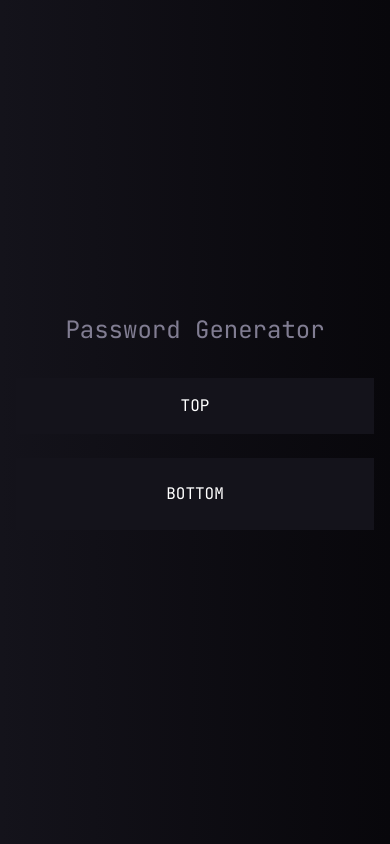
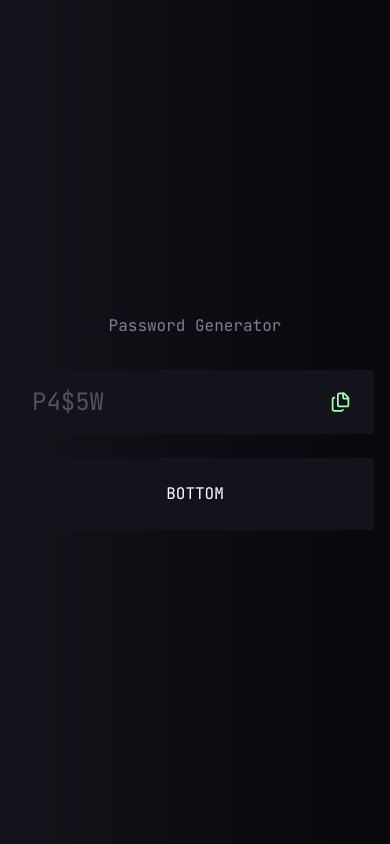
Before and after one commit to kamil-naskret-dev/LockSmith, a React (Vite) app: page / in a window 390 px wide. Built offline with nearby package versions, Linux system fonts and the light colour scheme.

Commit message:
feat: password readable with copying
Setup password readable feature with copying functionality.
Includes responsive design and accessibility improvements.

```diff
--- a/src/App.tsx
+++ b/src/App.tsx
@@ -1,11 +1,17 @@
+import { PasswordReadable } from "./features/password/PasswordReadable/PasswordReadable";
+
 export const App = () => {
   return (
     <main className="min-h-screen flex items-center justify-center bg-linear-to-r from-ds-primary-900 to-ds-primary-950 text-white px-4">
       <div className="w-full max-w-135 text-center flex flex-col gap-8">
-        <h1 className="text-ds-gray-600 text-2xl">Password Generator</h1>
+        <h1 className="text-ds-gray-600 text-base sm:text-2xl">
+          Password Generator
+        </h1>
         <section className="flex flex-col gap-6">
-          <div className="px-8 py-4 bg-ds-primary-800">TOP</div>
-          <form className="px-8 py-6 bg-ds-primary-800">BOTTOM</form>
+          <div className="px-4 sm:px-8 py-4 bg-ds-primary-800">
+            <PasswordReadable />
+          </div>
+          <form className="px-4 sm:px-8 py-6 bg-ds-primary-800">BOTTOM</form>
         </section>
       </div>
     </main>
--- a/src/components/ui/button/button.tsx
+++ b/src/components/ui/button/button.tsx
@@ -5,7 +5,7 @@ import { Slot } from "radix-ui";
 import { cn } from "@/lib/utils";
 
 const buttonVariants = cva(
-  "inline-flex items-center justify-center gap-2 whitespace-nowrap rounded-md text-sm font-medium transition-all disabled:pointer-events-none disabled:opacity-50 [&_svg]:pointer-events-none [&_svg:not([class*='size-'])]:size-4 shrink-0 [&_svg]:shrink-0 outline-none focus-visible:border-ring focus-visible:ring-ring/50 focus-visible:ring-[3px] aria-invalid:ring-destructive/20 dark:aria-invalid:ring-destructive/40 aria-invalid:border-destructive",
+  "inline-flex cursor-pointer items-center justify-center gap-2 whitespace-nowrap rounded-md text-sm font-medium transition-all disabled:pointer-events-none disabled:opacity-50 [&_svg]:pointer-events-none  shrink-0 [&_svg]:shrink-0 outline-none focus-visible:border-ring focus-visible:ring-ring/50 focus-visible:ring-[3px] aria-invalid:ring-destructive/20 dark:aria-invalid:ring-destructive/40 aria-invalid:border-destructive",
   {
     variants: {
       variant: {
@@ -19,6 +19,8 @@ const buttonVariants = cva(
         ghost:
           "hover:bg-accent hover:text-accent-foreground dark:hover:bg-accent/50",
         link: "text-primary underline-offset-4 hover:underline",
+        naked:
+          "flex items-center justify-center bg-transparent hover:bg-transparent  focus-visible:ring-0  focus-visible:[&_*]:text-white hover:[&_*]:text-white",
       },
       size: {
         default: "h-9 px-4 py-2 has-[>svg]:px-3",
@@ -29,6 +31,7 @@ const buttonVariants = cva(
         "icon-xs": "size-6 rounded-md [&_svg:not([class*='size-'])]:size-3",
         "icon-sm": "size-8",
         "icon-lg": "size-10",
+        "icon-only": "size-9 p-0",
       },
     },
     defaultVariants: {
--- /dev/null
+++ b/src/components/ui/input/input.tsx
@@ -0,0 +1,20 @@
+import * as React from "react";
+
+import { cn } from "@/lib/utils";
+
+function Input({ className, type, ...props }: React.ComponentProps<"input">) {
+  return (
+    <input
+      type={type}
+      data-slot="input"
+      className={cn(
+        "text-2xl sm:text-[2rem] text-ds-gray-700 caret-transparent file:text-foreground placeholder:text-muted-foreground  selection:text-primary-foreground dark:bg-input/30 h-8 sm:h-10.5 w-full min-w-0 rounded-md  bg-transparent  shadow-xs transition-[color,box-shadow] outline-none file:inline-flex file:h-7 file:border-0 file:bg-transparent file:text-sm file:font-medium disabled:pointer-events-none disabled:cursor-not-allowed disabled:opacity-50",
+        "aria-invalid:ring-destructive/20 dark:aria-invalid:ring-destructive/40 aria-invalid:border-destructive",
+        className,
+      )}
+      {...props}
+    />
+  );
+}
+
+export { Input };
--- /dev/null
+++ b/src/features/password/PasswordReadable/PasswordReadable.tsx
@@ -0,0 +1,21 @@
+import { Input } from "@/components/ui/input/input";
+import { PasswordCopy } from "../subcomponents/PasswordCopy";
+
+export const PasswordReadable = () => {
+  const password = "P4$5W";
+
+  return (
+    <div className="relative">
+      <label htmlFor="generated-password" className="sr-only">
+        Generated password
+      </label>
+      <Input
+        id="generated-password"
+        readOnly
+        value={password}
+        className="pr-14"
+      />
+      <PasswordCopy password={password} />
+    </div>
+  );
+};
--- /dev/null
+++ b/src/features/password/subcomponents/CopiedPassword.tsx
@@ -0,0 +1,12 @@
+export const CopiedPassword = () => {
+  return (
+    <div className="pl-4 absolute right-full h-full mr-3 flex items-center justify-center bg-ds-primary-800">
+      <span
+        className="whitespace-nowrap text-ds-accent-400 uppercase text-lg"
+        aria-hidden="true"
+      >
+        Copied
+      </span>
+    </div>
+  );
+};
--- /dev/null
+++ b/src/features/password/subcomponents/PasswordCopy.tsx
@@ -0,0 +1,45 @@
+import { Button } from "@/components/ui/button/button";
+import { useClipboard } from "@/hooks/useClipboard";
+import { Files } from "lucide-react";
+import { CopiedPassword } from "./CopiedPassword";
+
+type PasswordCopyProps = {
+  password: string;
+};
+
+const RESET_TIMEOUT = 2000;
+
+export const PasswordCopy = ({ password }: PasswordCopyProps) => {
+  const { copied, copy } = useClipboard({ resetAfter: RESET_TIMEOUT });
+
+  const handleClick = () => {
+    copy(password);
+  };
+
+  return (
+    <>
+      <div className="absolute inset-y-0 right-0 flex items-center">
+        <Button
+          size="icon-only"
+          variant="naked"
+          aria-label={copied ? "Password copied" : "Copy password"}
+          type="button"
+          disabled={!password}
+          onClick={handleClick}
+          className="relative overflow-visible"
+        >
+          {copied && <CopiedPassword />}
+          <Files className="text-ds-accent-400 w-5.25 h-6" aria-hidden="true" />
+        </Button>
+      </div>
+      <div
+        role="status"
+        aria-live="polite"
+        aria-atomic="true"
+        className="sr-only"
+      >
+        {copied && "Password copied to clipboard"}
+      </div>
+    </>
+  );
+};
--- /dev/null
+++ b/src/hooks/useClipboard.ts
@@ -0,0 +1,38 @@
+import { useState, useCallback } from "react";
+import { useTimeout } from "./useTimeout";
+
+interface UseClipboardOptions {
+  resetAfter?: number;
+}
+
+export const useClipboard = (options: UseClipboardOptions = {}) => {
+  const { resetAfter = 2000 } = options;
+  const [copied, setCopied] = useState(false);
+  const { set } = useTimeout();
+
+  const copy = useCallback(
+    async (value: string) => {
+      if (!value) return false;
+
+      try {
+        await navigator.clipboard.writeText(value);
+        setCopied(true);
+
+        set(() => {
+          setCopied(false);
+        }, resetAfter);
+
+        return true;
+      } catch (error) {
+        console.error("Clipboard copy failed", error);
+        return false;
+      }
+    },
+    [resetAfter, set],
+  );
+
+  return {
+    copied,
+    copy,
+  };
+};
--- /dev/null
+++ b/src/hooks/useTimeout.ts
@@ -0,0 +1,23 @@
+import { useEffect, useRef } from "react";
+
+export const useTimeout = () => {
+  const timeoutRef = useRef<ReturnType<typeof setTimeout> | null>(null);
+
+  const set = (callback: () => void, delay: number) => {
+    clear();
+    timeoutRef.current = setTimeout(callback, delay);
+  };
+
+  const clear = () => {
+    if (timeoutRef.current) {
+      clearTimeout(timeoutRef.current);
+      timeoutRef.current = null;
+    }
+  };
+
+  useEffect(() => {
+    return clear;
+  }, []);
+
+  return { set, clear };
+};
--- a/src/style/index.css
+++ b/src/style/index.css
@@ -82,14 +82,18 @@
   --color-ds-primary-950: var(--ds-color-primary-950);
   --color-ds-primary-900: var(--ds-color-primary-900);
   --color-ds-primary-800: var(--ds-color-primary-800);
+  --color-ds-gray-700: var(--ds-color-gray-700);
   --color-ds-gray-600: var(--ds-color-gray-600);
+  --color-ds-accent-400: var(--ds-color-accent-400);
 }
 
 :root {
   --ds-color-primary-950: oklch(13.231% 0.00966 297.603);
   --ds-color-primary-900: oklch(19.176% 0.01612 290.505);
   --ds-color-primary-800: oklch(19.176% 0.01612 290.505);
+  --ds-color-gray-700: oklch(44.605% 0.01303 291.536);
   --ds-color-gray-600: oklch(60.043% 0.03193 294.111);
+  --ds-color-accent-400: oklch(92.286% 0.13911 147.297);
   --radius: 0.625rem;
   --background: oklch(1 0 0);
   --foreground: oklch(0.145 0 0);
```
Also changed, not shown: 1 other file (tests, documents, lock files or other folders).
